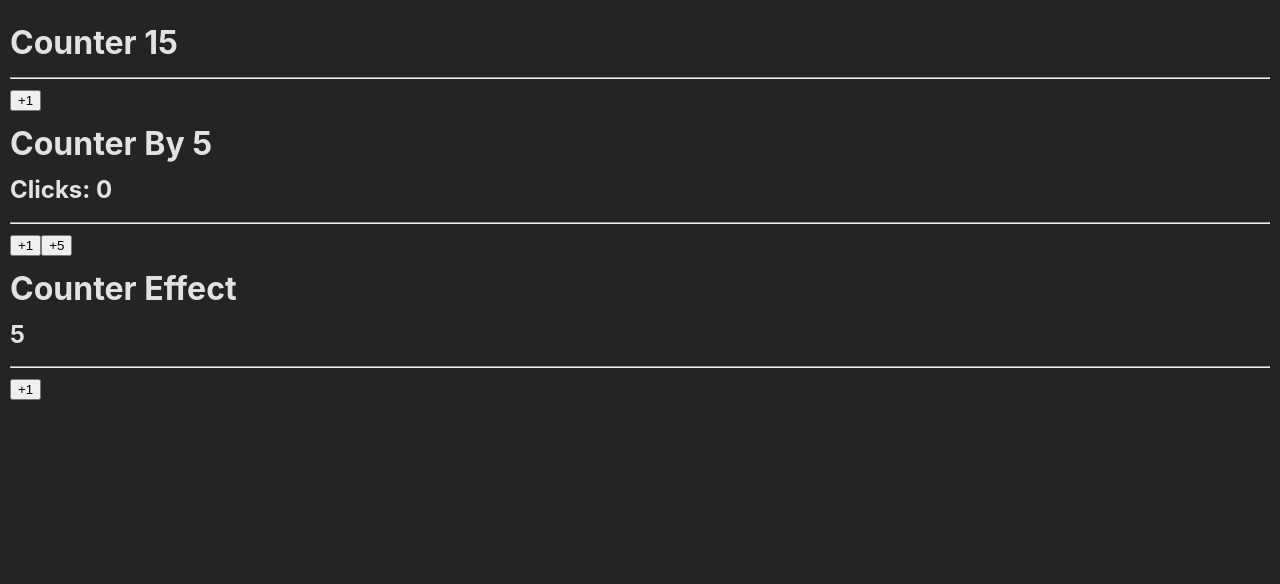
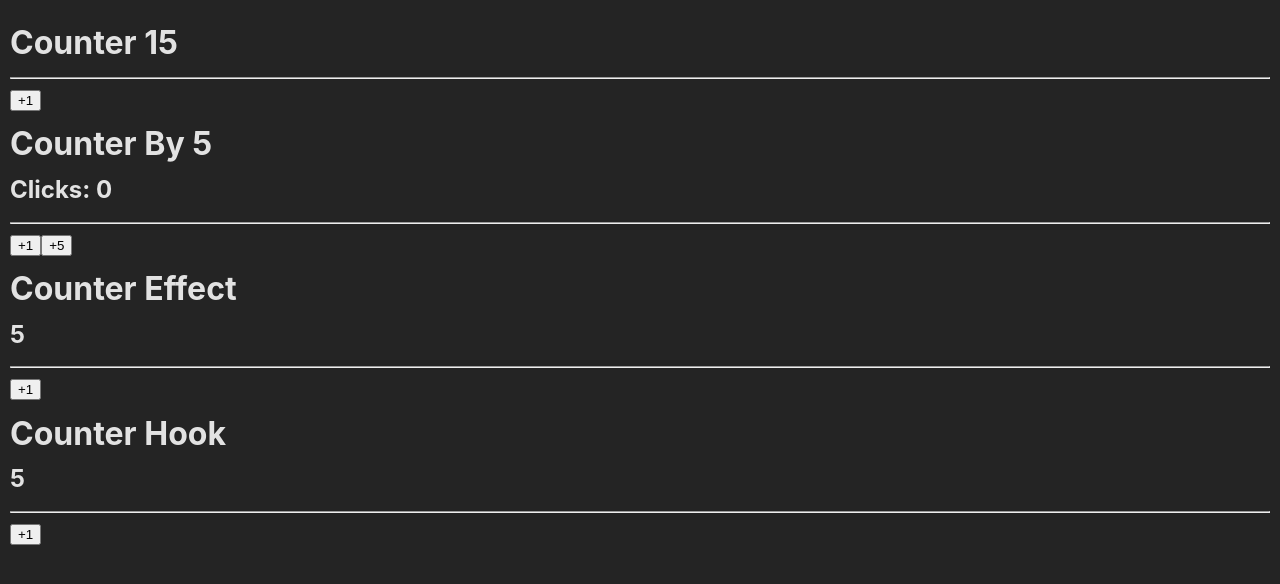
Before and after one commit to fjmn2001/react-pro, a React (Vite) app in the folder apps/section-02/: page / in a window 1280 px wide. Shown: the top 584 px of the page. Built offline with nearby package versions, Linux system fonts and the light colour scheme.

Commit message:
adding useRef and TimeLines v2. Ref sn

```diff
--- a/apps/section-02/src/App.tsx
+++ b/apps/section-02/src/App.tsx
@@ -1,4 +1,4 @@
-import { Counter, CounterBy, CounterEffect } from "./bases";
+import { Counter, CounterBy, CounterEffect, CounterHook } from "./bases";
 
 function App() {
   return (
@@ -6,6 +6,7 @@ function App() {
       <Counter initialValue={15} />
       <CounterBy />
       <CounterEffect />
+      <CounterHook />
     </>
   );
 }
--- /dev/null
+++ b/apps/section-02/src/bases/CounterHook.tsx
@@ -0,0 +1,19 @@
+import { FC } from "react";
+import { useCounter } from "../hooks/useCounter";
+
+interface Props {}
+
+export const CounterHook: FC<Props> = () => {
+  const { counter, elementToAnimate, handleClick } = useCounter({
+    maxCount: 15,
+  });
+
+  return (
+    <>
+      <h1>Counter Hook</h1>
+      <h2 ref={elementToAnimate}>{counter}</h2>
+      <hr />
+      <button onClick={() => handleClick(1)}>+1</button>
+    </>
+  );
+};
--- a/apps/section-02/src/bases/index.ts
+++ b/apps/section-02/src/bases/index.ts
@@ -1,3 +1,4 @@
 export * from "./Counter";
 export * from "./CounterBy";
 export * from "./CounterEffect";
+export * from "./CounterHook";
--- /dev/null
+++ b/apps/section-02/src/hooks/useCounter.ts
@@ -0,0 +1,40 @@
+import { useEffect, useLayoutEffect, useRef, useState } from "react";
+import gsap from "gsap";
+
+export const useCounter = ({ maxCount = 1 }) => {
+  const [counter, setCounter] = useState<number>(5);
+  const elementToAnimate = useRef<any>(null);
+
+  const tl = useRef(gsap.timeline());
+
+  const handleClick = (value: number) => {
+    setCounter((prev) => Math.min(prev + value, maxCount));
+  };
+
+  useLayoutEffect(() => {
+    if (!elementToAnimate.current) return;
+
+    tl.current
+      .to(elementToAnimate.current, {
+        y: -10,
+        duration: 0.2,
+        ease: "ease.out",
+      })
+      .to(elementToAnimate.current, {
+        y: 0,
+        duration: 1,
+        ease: "bounce.out",
+      })
+      .paused();
+  }, []);
+
+  useEffect(() => {
+    tl.current.play(0);
+  }, [counter]);
+
+  return {
+    counter,
+    elementToAnimate,
+    handleClick,
+  };
+};
```
